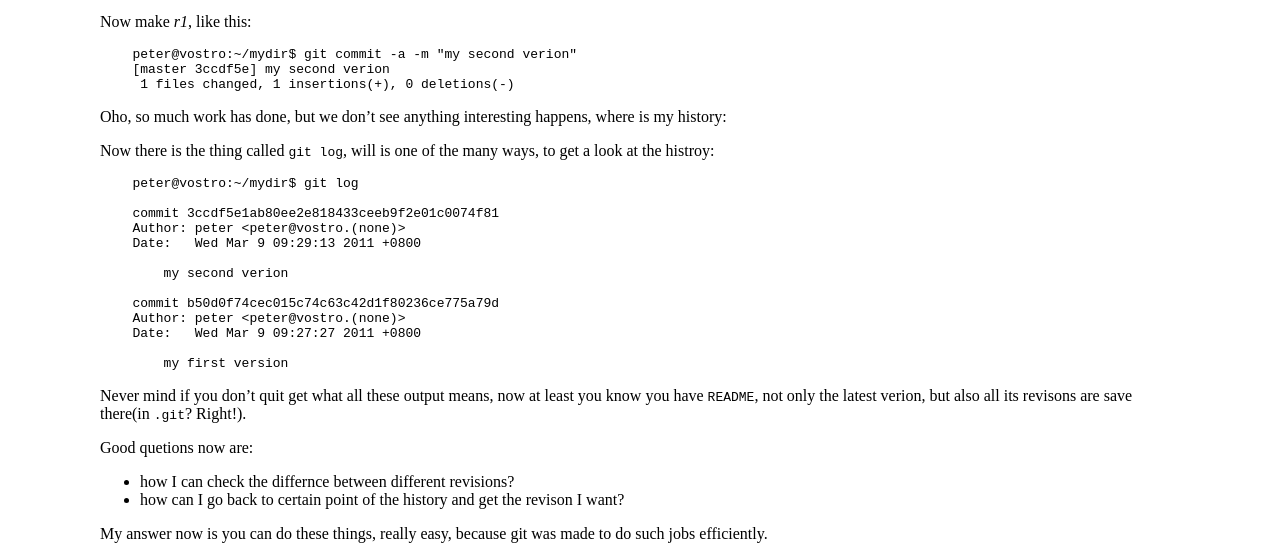
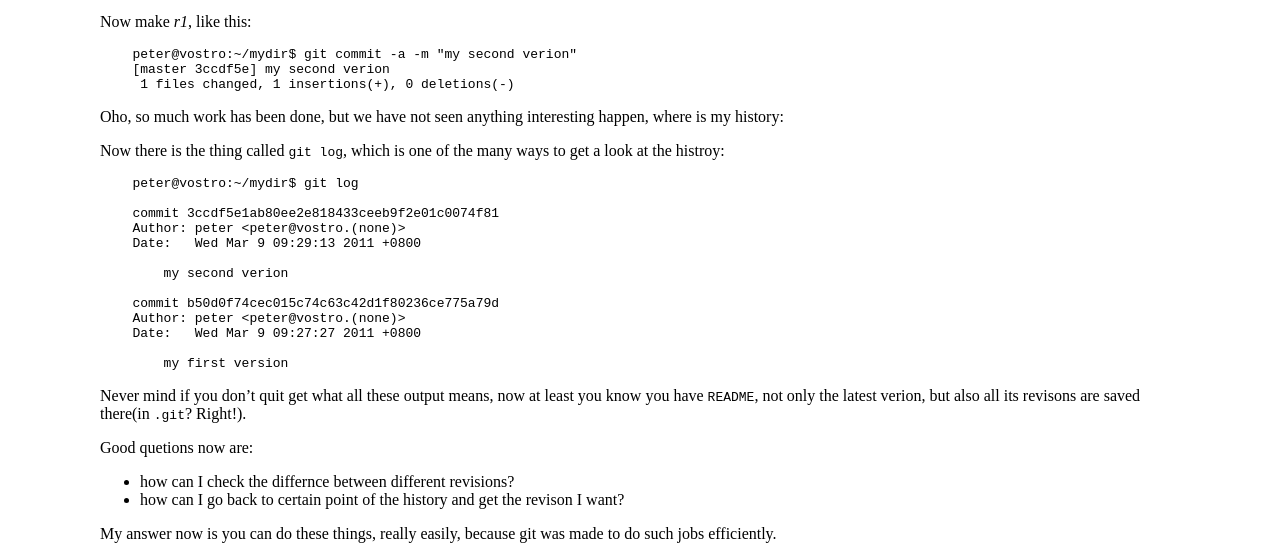
Before and after one commit to happypeter/LGCB, a Jekyll site: the page built from book/git_start.md, in a window 1280 px wide. Shown: the part 1631-2187 px from the top of the page. Built offline with Jekyll 4.4.1, drawn with Linux system fonts in a browser that asks for light colours; Markdown is read by kramdown in place of the engine named in the settings.

Commit message:
see it happen NOT happens

```diff
--- a/book/git_start.md
+++ b/book/git_start.md
@@ -102,10 +102,10 @@ Now make _r1_, like this:
     [master 3ccdf5e] my second verion
      1 files changed, 1 insertions(+), 0 deletions(-)
 
-Oho, so much work has done, but we don't see anything interesting happens,
+Oho, so much work has been done, but we have not seen anything interesting happen,
 where is my history:
 
-Now there is the thing called `git log`, will is one of the many ways, to get
+Now there is the thing called `git log`, which is one of the many ways to get
 a look at the histroy:
 
     peter@vostro:~/mydir$ git log
@@ -124,13 +124,13 @@ a look at the histroy:
 
 Never mind if you don't quit get what all these output means, now at least you
 know you have `README`, not only the latest verion, but also all its revisons
-are save there(in `.git`? Right!).
+are saved there(in `.git`? Right!).
 
 Good quetions now are:
 
-- how I can check the differnce between different revisions?
+- how can I check the differnce between different revisions?
 - how can I go back to certain point of the history and get the revison I
   want?
 
-My answer now is you can do these things, really easy, because git was made to
+My answer now is you can do these things, really easily, because git was made to
 do such jobs efficiently.
```
